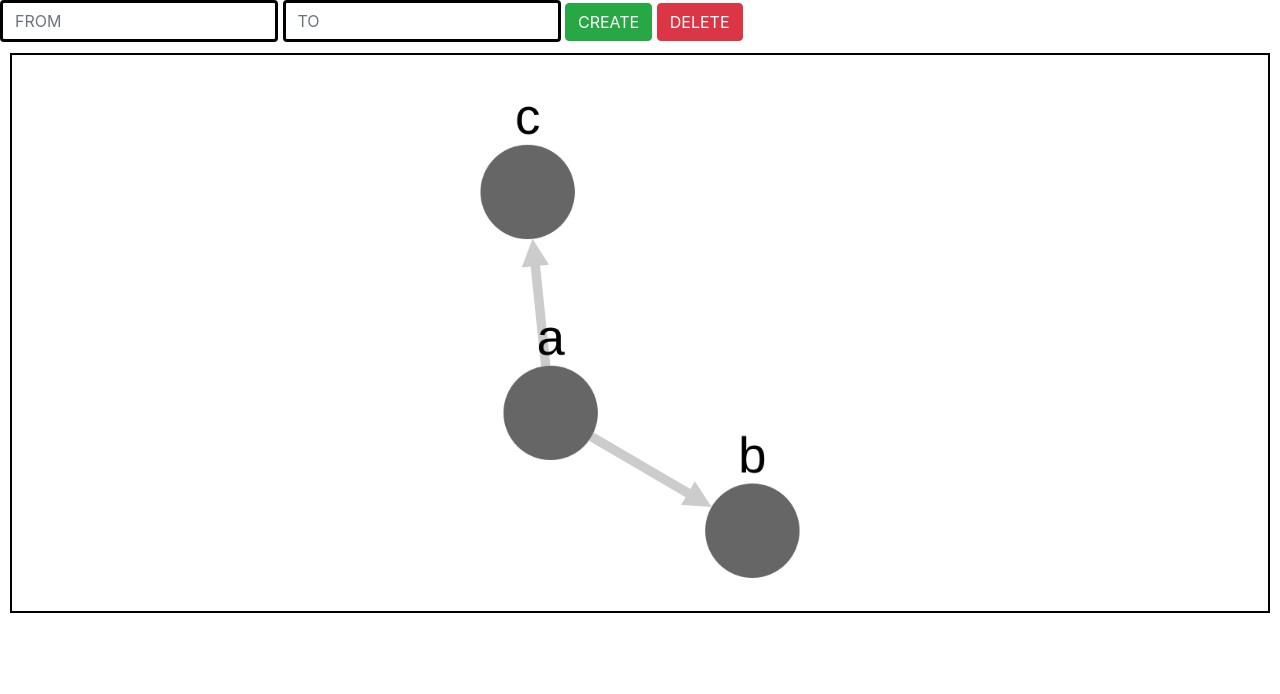
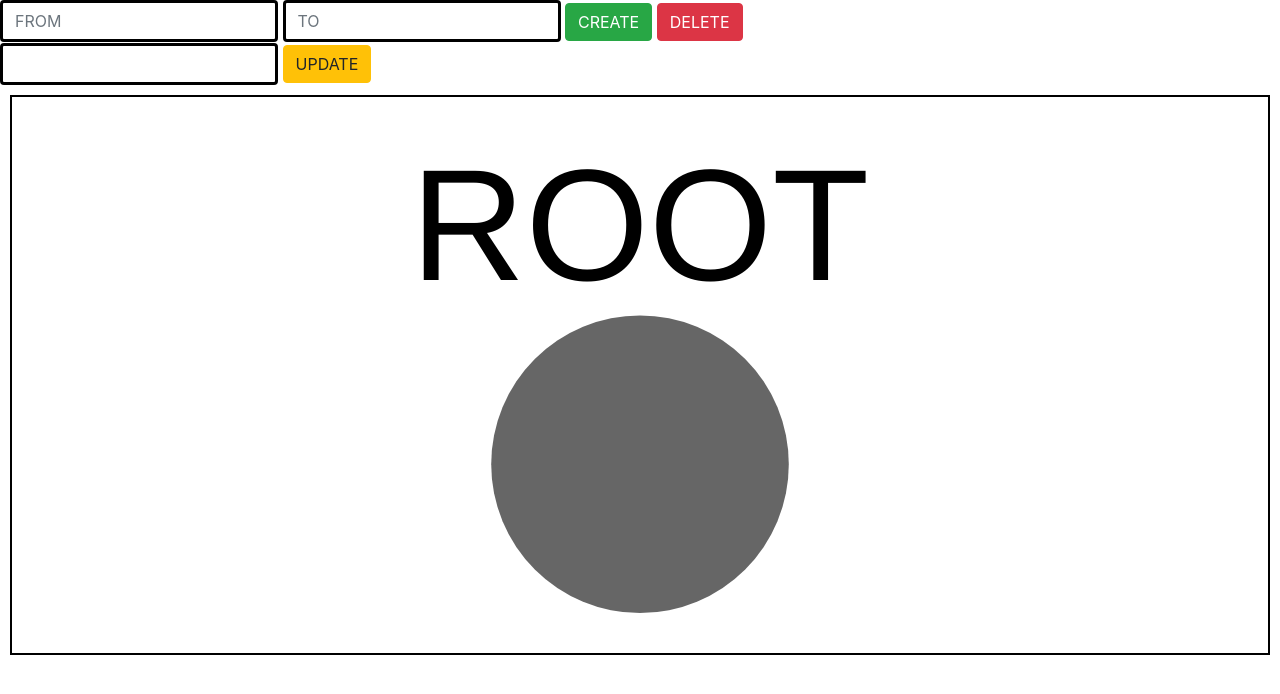
Before and after one commit to chhun93/Usecytoscape, a website built with webpack: page index.html in a window 1280 px wide. Built offline with nearby package versions, Linux system fonts and the light colour scheme.

Commit message:
cytoscape id,name,label update방법이 없는건가...ㅠ

```diff
--- a/index.html
+++ b/index.html
@@ -9,12 +9,16 @@
 </head>
 
 <body>
-    <div class="input_box">
+    <div class="create_input_box">
         <input id="from" type="text" class="form-control" placeholder="FROM">
         <input id="to" type="text" class="form-control" placeholder="TO">
         <button type='button' class="btn btn-success" id="btnCreate">CREATE</button>
         <button type='button' class="btn btn-danger"  id="btnDelete">DELETE</button>
     </div>
+    <div class="update_input_box" visibility="collapse">
+        <input id="nodeId" type="text" class="form-control">
+        <button type='button' class="btn btn-warning" id="btnUpdate">UPDATE</button>
+    </div>
     <div id="cy"></div>
 </body>
 
--- a/src/index.js
+++ b/src/index.js
@@ -1,35 +1,19 @@
 import cytoscape from "cytoscape";
 import "./style.css";
 
-var nodeData = [
-  {
-    data: { id: "a" },
-  },
-  {
-    data: { id: "b" },
-  },
-  {
-    data: { id: "ab", source: "a", target: "b" },
-  },
-  {
-    data: { id: "c" },
-  },
-  {
-    data: { id: "ac", source: "a", target: "c" },
-  },
-];
+var clickedNode = "";
 
 var cy = cytoscape({
   container: document.getElementById("cy"),
 
-  elements: nodeData,
+  elements: [{ data: { id: "1", label: "ROOT" } }],
 
   style: [
     {
       selector: "node",
       style: {
         "background-color": "#666",
-        label: "data(id)",
+        label: "data(label)",
       },
     },
 
@@ -50,13 +34,32 @@ var cy = cytoscape({
   },
 });
 
+cy.on("click", "node", function (evt) {
+  clickedNode = this.nodes();
+  console.log(clickedNode);
+  console.log(clickedNode.data.label);
+  var updateInput = document.getElementById("nodeId");
+  updateInput.value = clickedNode.id();
+});
+
+const updateClick = () => {
+  if (clickedNode === "") return;
+
+  var updateInput = document.getElementById("nodeId");
+  updateInput.value = clickedNode.label();
+
+  clickedNode = "";
+  updateInput.value = "";
+};
+
 const createClick = () => {
   const fromText = document.getElementById("from").value;
   const toText = document.getElementById("to").value;
 
   if (fromText === "" || toText === "") return;
   var chk = false;
-  for(var i in cy.nodes){
+
+  for (var i in cy.nodes) {
     console.log(i);
     console.log(cy.nodes[i]);
   }
@@ -81,3 +84,4 @@ const createClick = () => {
 };
 
 document.querySelector("#btnCreate").addEventListener("click", createClick);
+document.querySelector("#btnUpdate").addEventListener("click", updateClick);
```
